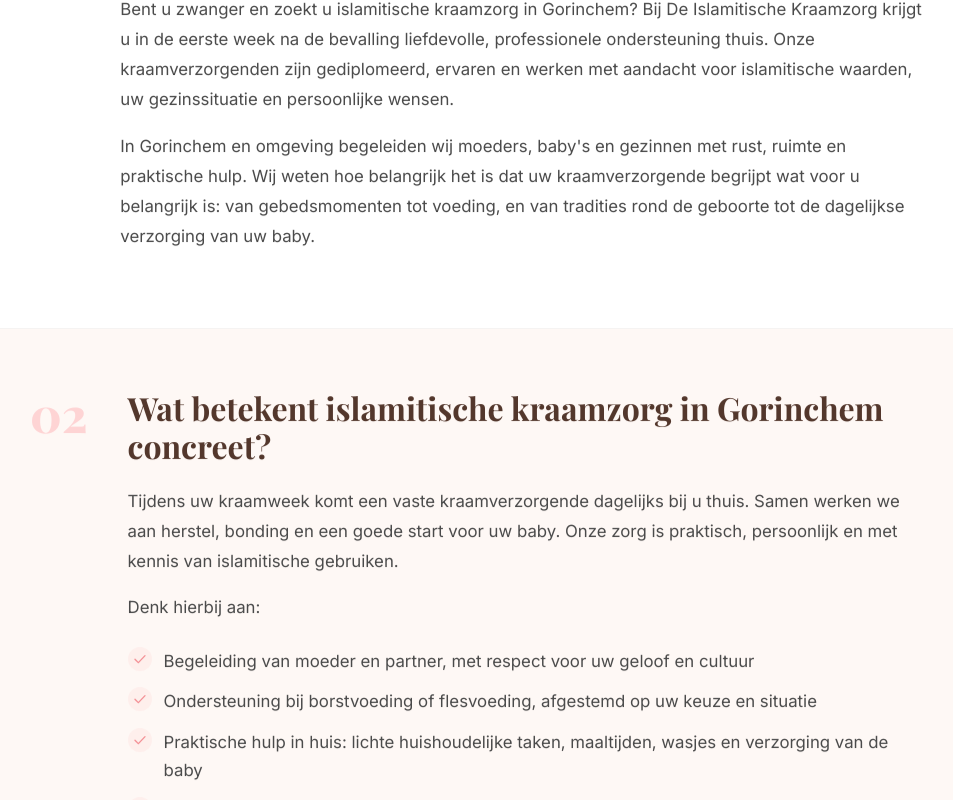
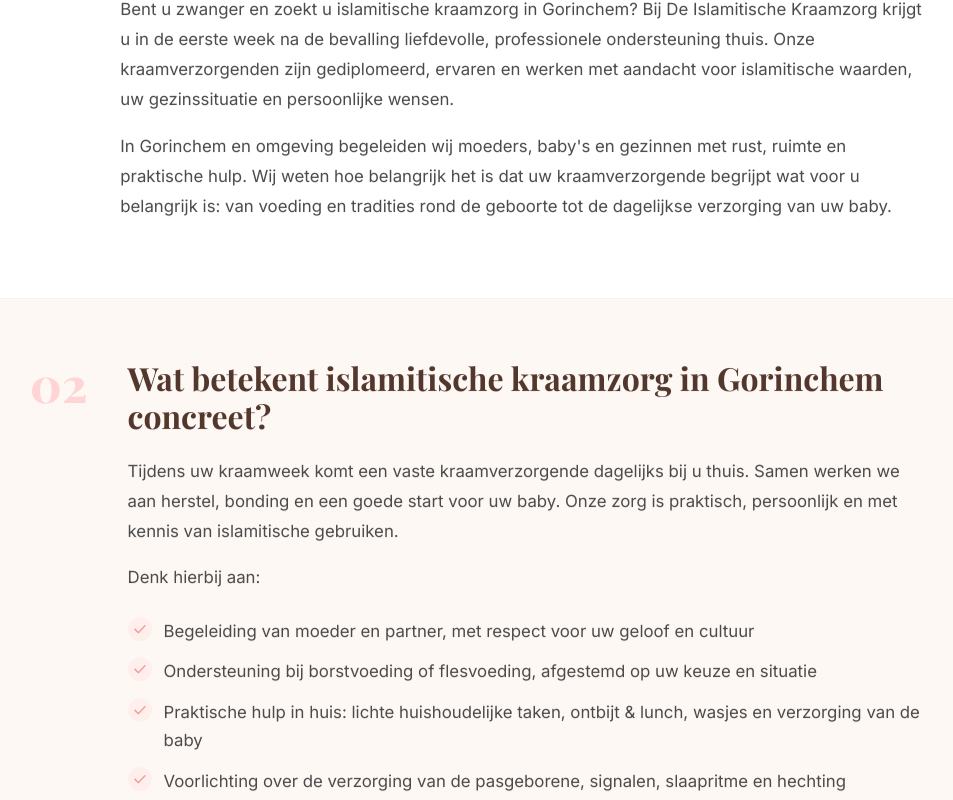
Before and after one commit to Maximustopdeals/De-Islamitische-Kraamzorg, a Next.js app: page /gorinchem in a window 1280 px wide. Shown: the part 2620-3420 px from the top of the page, without its empty margins (160-1113 px from the left). Built offline with nearby package versions, Linux system fonts and the light colour scheme; a web font is replaced by a local one.

Commit message:
Refine text and improve clarity in page.tsx

```diff
--- a/src/app/gorinchem/page.tsx
+++ b/src/app/gorinchem/page.tsx
@@ -107,7 +107,7 @@ export default function Gorinchem() {
               "Islamitische kraamzorg in Gorinchem: zorg met hart voor geloof en gezin",
             paragraphs: [
               "Bent u zwanger en zoekt u islamitische kraamzorg in Gorinchem? Bij De Islamitische Kraamzorg krijgt u in de eerste week na de bevalling liefdevolle, professionele ondersteuning thuis. Onze kraamverzorgenden zijn gediplomeerd, ervaren en werken met aandacht voor islamitische waarden, uw gezinssituatie en persoonlijke wensen.",
-              "In Gorinchem en omgeving begeleiden wij moeders, baby's en gezinnen met rust, ruimte en praktische hulp. Wij weten hoe belangrijk het is dat uw kraamverzorgende begrijpt wat voor u belangrijk is: van gebedsmomenten tot voeding, en van tradities rond de geboorte tot de dagelijkse verzorging van uw baby.",
+              "In Gorinchem en omgeving begeleiden wij moeders, baby's en gezinnen met rust, ruimte en praktische hulp. Wij weten hoe belangrijk het is dat uw kraamverzorgende begrijpt wat voor u belangrijk is: van voeding en tradities rond de geboorte tot de dagelijkse verzorging van uw baby.",
             ],
           },
           {
@@ -120,10 +120,10 @@ export default function Gorinchem() {
             bullets: [
               "Begeleiding van moeder en partner, met respect voor uw geloof en cultuur",
               "Ondersteuning bij borstvoeding of flesvoeding, afgestemd op uw keuze en situatie",
-              "Praktische hulp in huis: lichte huishoudelijke taken, maaltijden, wasjes en verzorging van de baby",
+              "Praktische hulp in huis: lichte huishoudelijke taken, ontbijt & lunch, wasjes en verzorging van de baby",
               "Voorlichting over de verzorging van de pasgeborene, signalen, slaapritme en hechting",
               "Aandacht voor islamitische tradities, zoals de adhan bij de geboorte en bismillah bij het oppakken",
-              "Ruimte voor gebed en rust, zodat u zich kunt richten op herstel en bonding",
+              "Ruimte voor rust, zodat u zich kunt richten op herstel en bonding",
             ],
             paragraphsAfter: [
               "Wij werken volgens de landelijke richtlijnen voor kraamzorg, maar vullen dit aan met begrip voor uw religieuze en culturele achtergrond.",
```
